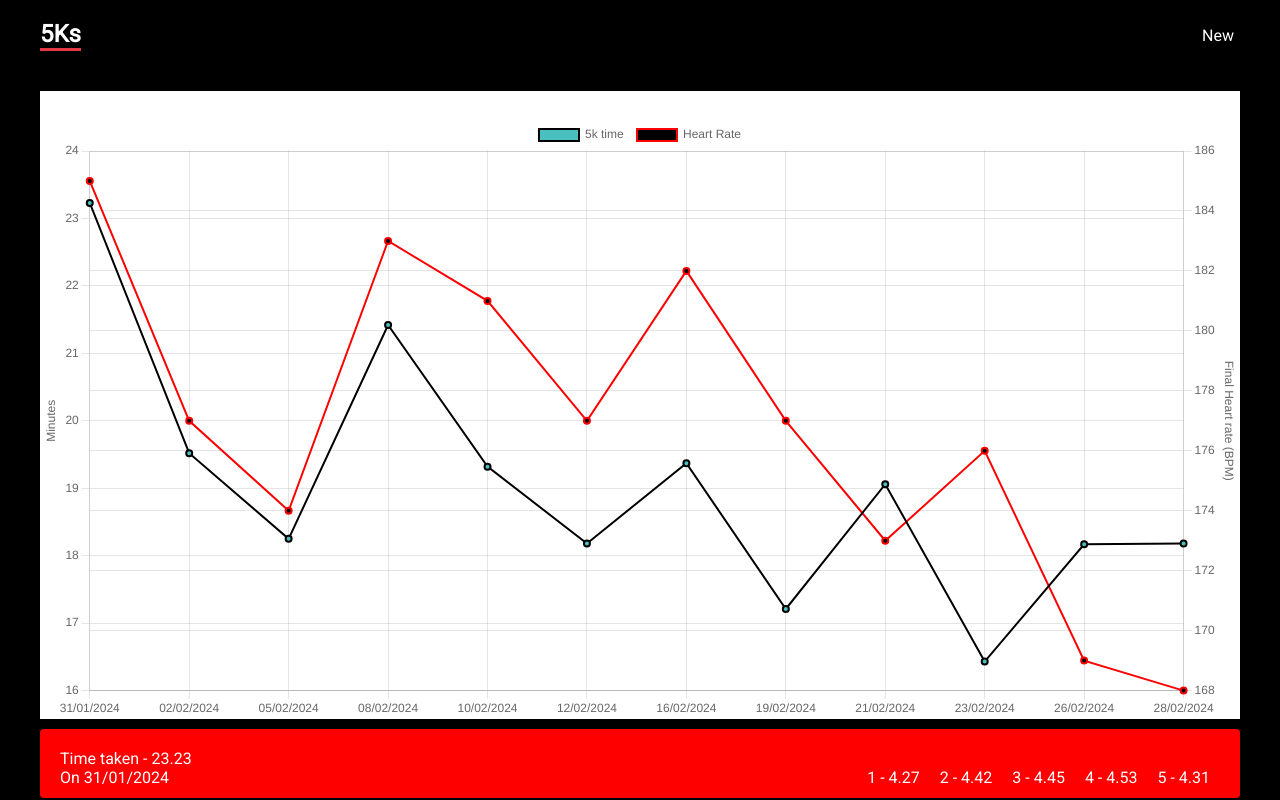
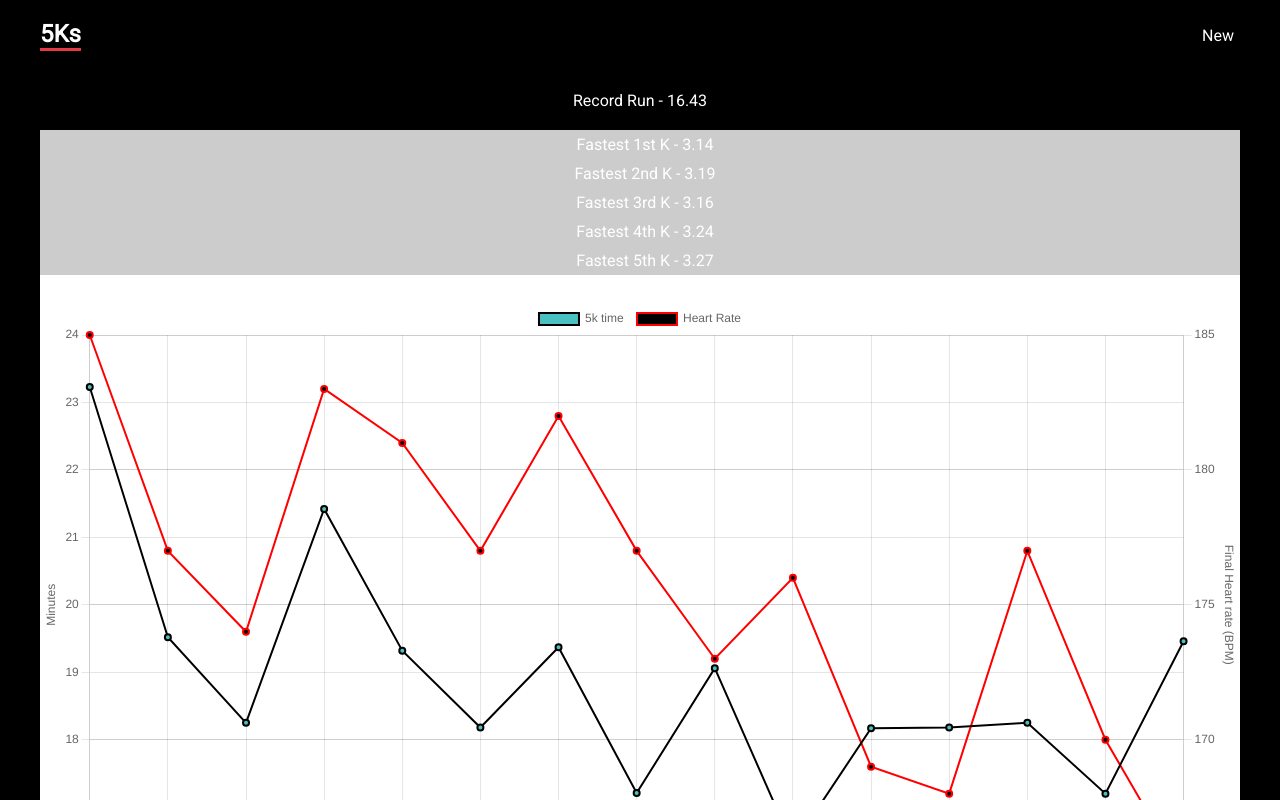
Before and after one commit to AndySmithQA/runtracker, a React (Vite) app: page / in a window 1280 px wide. Shown: the top 800 px of the page. Built offline with nearby package versions, Linux system fonts and the light colour scheme; data requests are answered from the project's data file.

Commit message:
Data and display content

```diff
--- a/data/db.json
+++ b/data/db.json
@@ -11,6 +11,9 @@
     {"id": 9, "date": "21/02/2024", "time": 19.06, "fHR": 173, "k1" : 3.49, "k2" : 3.29, "k3" : 3.43, "k4" : 4.04, "k5" : 3.57},
     {"id": 10, "date": "23/02/2024", "time": 16.43, "fHR": 176, "k1" : 3.15, "k2" : 3.19, "k3" : 3.16, "k4" : 3.24, "k5" : 3.28},
     {"id": 11, "date": "26/02/2024", "time": 18.17, "fHR": 169, "k1" : 3.14, "k2" : 3.34, "k3" : 3.41, "k4" : 3.51, "k5" : 3.54},
-    {"id": 12, "date": "28/02/2024", "time": 18.18, "fHR": 168, "k1" : 3.19, "k2" : 3.32, "k3" : 3.35, "k4" : 3.49, "k5" : 3.59}
+    {"id": 12, "date": "28/02/2024", "time": 18.18, "fHR": 168, "k1" : 3.19, "k2" : 3.32, "k3" : 3.35, "k4" : 3.49, "k5" : 3.59},
+    {"id": 13, "date": "01/03/2024", "time": 18.25, "fHR": 177, "k1" : 3.18, "k2" : 3.32, "k3" : 3.37, "k4" : 3.52, "k5" : 3.59},
+    {"id": 14, "date": "04/03/2024", "time": 17.20, "fHR": 170, "k1" : 3.35, "k2" : 3.19, "k3" : 3.19, "k4" : 3.28, "k5" : 3.34},
+    {"id": 15, "date": "06/03/2024", "time": 19.46, "fHR": 165, "k1" : 3.28, "k2" : 3.54, "k3" : 4.01, "k4" : 4.04, "k5" : 4.12}
   ]
 }
--- a/src/App.css
+++ b/src/App.css
@@ -140,3 +140,18 @@ form label span {
 .splits p{
   margin-left: 20px;
 }
+
+.stat {
+  margin: 20px 0;
+  background: rgba(0,0,0,0.2);
+  text-align: center;
+}
+
+p.rec{
+  width: 100%;
+  margin: auto;
+  padding: 5px;
+  background: rgba(0,0,0,0.2);
+  text-align: center;
+  align-self: center;
+}
--- a/src/components/Runs.jsx
+++ b/src/components/Runs.jsx
@@ -3,8 +3,23 @@ import ShowGraph from './graph/ShowGraph'
 
 export default function Runs() {
     const runs = useLoaderData()
+    const quickestTime = Math.min(...runs.map((run) => run.time));
+    const fastestk1 = Math.min(...runs.map((run) => run.k1));
+    const fastestk2 = Math.min(...runs.map((run) => run.k2));
+    const fastestk3 = Math.min(...runs.map((run) => run.k3));
+    const fastestk4 = Math.min(...runs.map((run) => run.k4));
+    const fastestk5 = Math.min(...runs.map((run) => run.k5));
     return (
         <div className="runs">
+            <div className="stat">Record Run - {quickestTime}</div>
+
+                <p className='rec'>Fastest 1st K - {fastestk1}</p>
+                <p className='rec'>Fastest 2nd K - {fastestk2}</p>
+                <p className='rec'>Fastest 3rd K - {fastestk3}</p>
+                <p className='rec'>Fastest 4th K - {fastestk4}</p>
+                <p className='rec'>Fastest 5th K - {fastestk5}</p>
+
+
              <ShowGraph />
              <div className="times">
             {runs.map(run => (
--- a/src/components/graph/ShowGraph.jsx
+++ b/src/components/graph/ShowGraph.jsx
@@ -10,6 +10,12 @@ export default function ShowGraph(){
     const [chartData, setChartData] = useState(null);
 
     const initChartData = (data) => {
+        const quickestTime = Math.min(...data.map((run) => run.time));
+        const fastestk1 = Math.min(...data.map((run) => run.k1));
+        const fastestk2 = Math.min(...data.map((run) => run.k2));
+        const fastestk3 = Math.min(...data.map((run) => run.k3));
+        const fastestk4 = Math.min(...data.map((run) => run.k4));
+        const fastestk5 = Math.min(...data.map((run) => run.k5));
         setChartData({
             labels: data.map((run) => run.date),
             datasets: [
```
